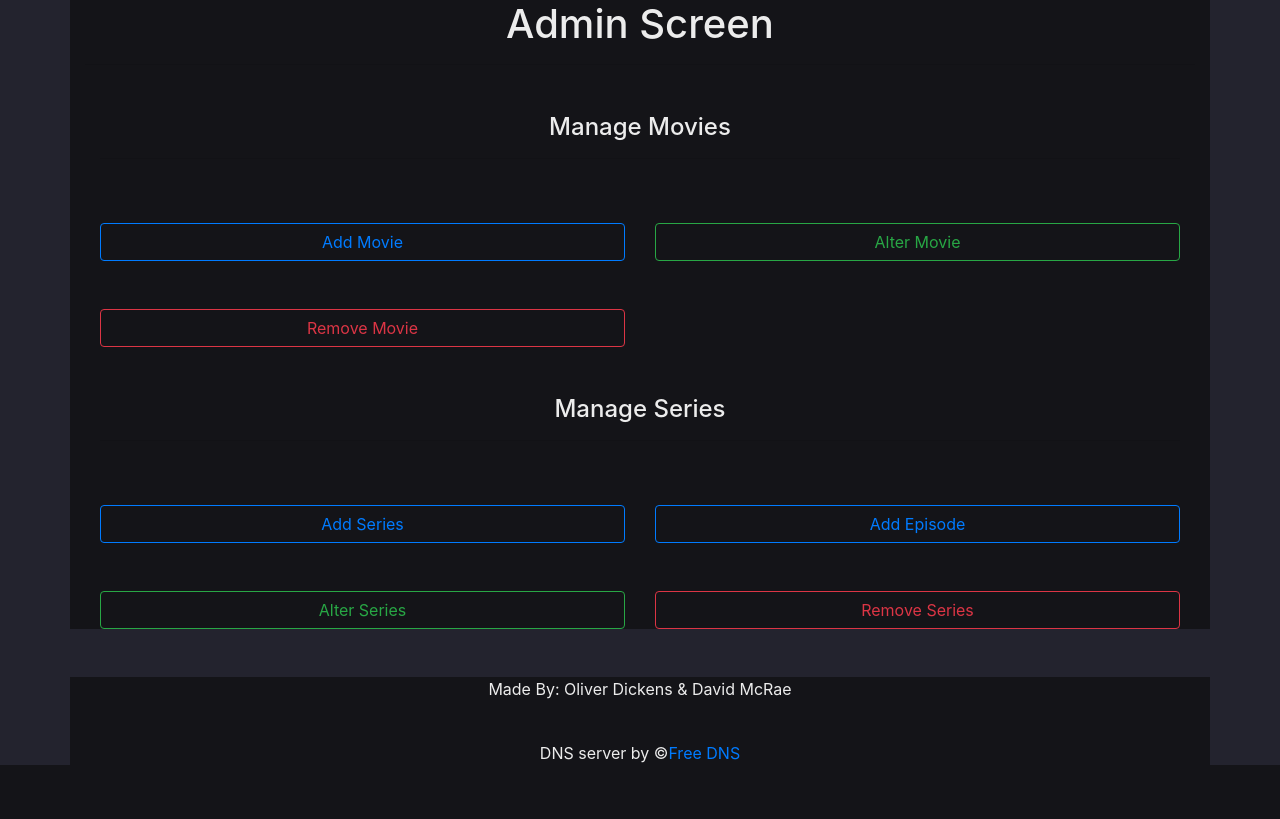
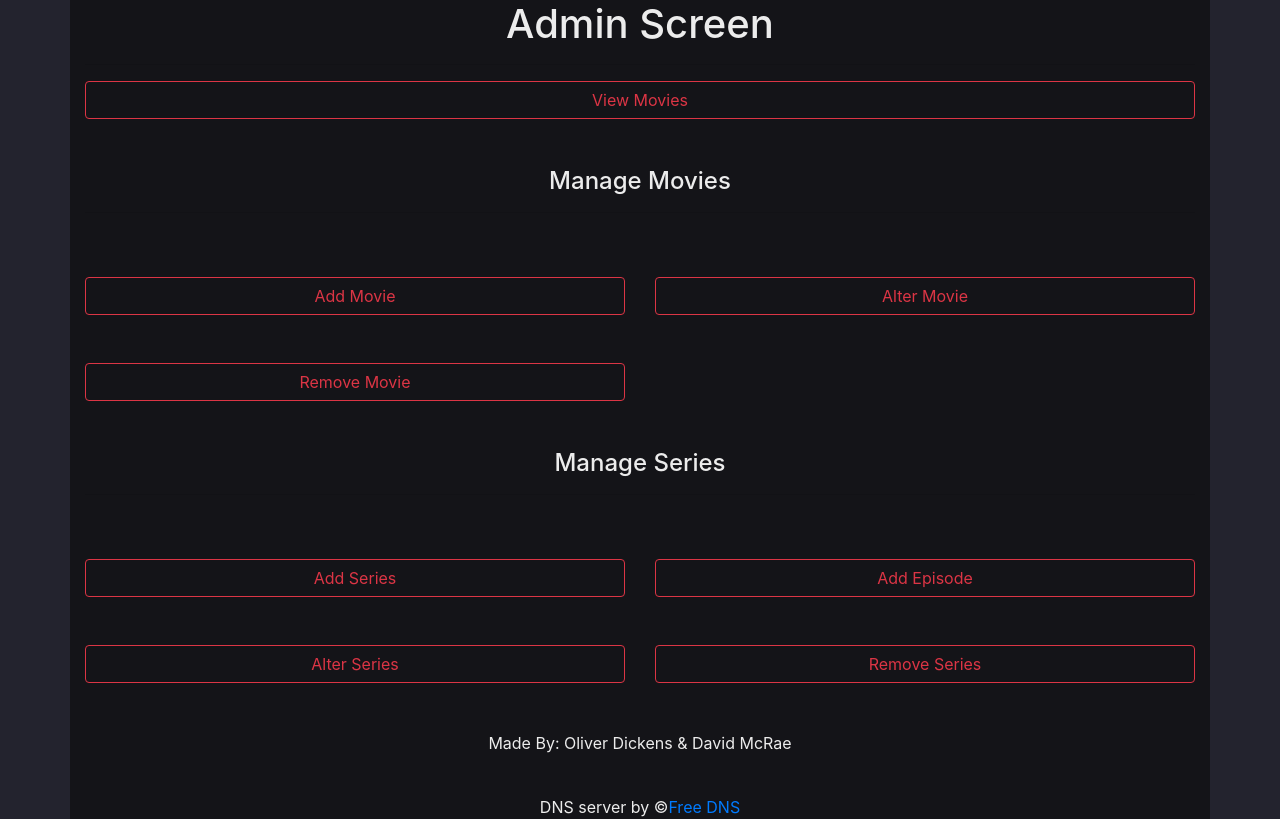
Before and after one commit to DMcRae45/JustWatch, a PHP site: page /View/adminNavigation.php in a window 1280 px wide. Shown: the part 58-877 px from the top of the page. Before the commit the page ends 823 px from the top, so only its background shows below. Run offline with PHP 8.4, Linux system fonts and the light colour scheme.

Commit message:
altered the adminNavigation page, removed some redundant divs and spaced the buttons a little better

```diff
--- a/View/adminNavigation.php
+++ b/View/adminNavigation.php
@@ -8,47 +8,51 @@ include 'header.php';
 include 'navbar.php';
 ?>
 <body>
-  <main>
-  <div class="container text-center">
-    <h1>Admin Screen</h1><hr>
-    <div class='container mt-5 mb-5'>
-          <h4>Manage Movies</h4><hr>
+  <div class="container text-center pb-5">
+    <h1>Admin Screen</h1>
+    <hr>
+
+    <!-- Site Navigation -->
     <div class='row'>
-        <div class='col-md-6 mt-5'>
-          <a class='btn btn-outline-primary btn-block' href='insertMovie.php'>Add Movie</a>
+      <div class='col-12'>
+        <a class='btn btn-outline-danger btn-block' href='movies.php'>View Movies</a>
       </div>
-        <div class='col-md-6 mt-5'>
-          <a class='btn btn-outline-success btn-block' href='updateMovies.php'>Alter Movie</a>
+    </div>
+
+    <h4 class="mt-5">Manage Movies</h4><hr>
+    <div class='row'>
+      <div class='col-6 mt-5'>
+        <a class='btn btn-outline-danger btn-block' href='insertMovie.php'>Add Movie</a>
+      </div>
+      <div class='col-6 mt-5'>
+        <a class='btn btn-outline-danger btn-block' href='updateMovies.php'>Alter Movie</a>
       </div>
     </div>
     <div class='row'>
-        <div class='col-md-6 mt-5'>
+      <div class='col-6 mt-5'>
         <a class='btn btn-outline-danger btn-block' href='removeMovie.php'>Remove Movie</a>
       </div>
     </div>
+
+    <h4 class="mt-5">Manage Series</h4>
+    <hr>
+    <div class='row'>
+      <div class='col-6 mt-5'>
+        <a class='btn btn-outline-danger btn-block' href='#'>Add Series</a>
       </div>
-
-    <div class='container mt-5 mb-5'>
-              <h4>Manage Series</h4><hr>
-      <div class='row'>
-        <div class='col-md-6 mt-5'>
-          <a class='btn btn-outline-primary btn-block' href='#'>Add Series</a>
-        </div>
-        <div class='col-md-6 mt-5'>
-          <a class='btn btn-outline-primary btn-block' href='#'>Add Episode</a>
+      <div class='col-6 mt-5'>
+        <a class='btn btn-outline-danger btn-block' href='#'>Add Episode</a>
       </div>
     </div>
     <div class='row'>
-        <div class='col-md-6 mt-5'>
-          <a class='btn btn-outline-success btn-block' href='#'>Alter Series</a>
+      <div class='col-6 mt-5'>
+        <a class='btn btn-outline-danger btn-block' href='#'>Alter Series</a>
       </div>
-        <div class='col-md-6 mt-5'>
+      <div class='col-6 mt-5'>
         <a class='btn btn-outline-danger btn-block' href='#'>Remove Series</a>
       </div>
     </div>
   </div>
-  </div>
-</main>
 </body>
 
 <?php
--- a/View/login.php
+++ b/View/login.php
@@ -9,7 +9,8 @@
   <body>
     <main>
     <div class="container text-center jumbotron mt-5">
-    <h1>User log in</h1><hr>
+    <h1>User log in</h1>
+    <hr>
     <?php //Error Reporting for the user
     if(isset($_GET['error']))
     {
```
Lines whose indentation alone changed are shown as unchanged.
